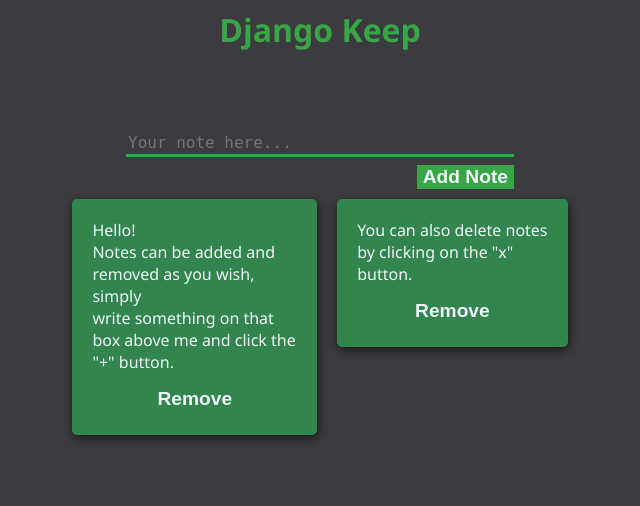
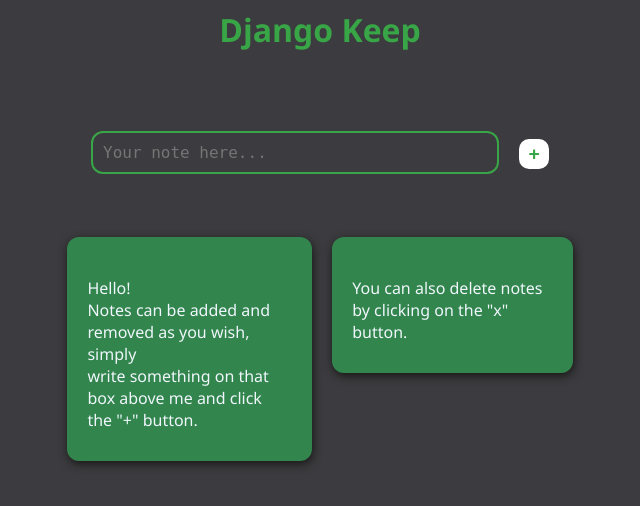
Before and after one commit to DLimaRafael/djangokeep, a Django app: page / in a window 1280 px wide. Shown: the top 506 px of the page, without its empty margins (320-960 px from the left). Run offline with Django 4.2, Linux system fonts and the light colour scheme; data comes from the database, SQL or seed files in the repository; both versions use the stored data as it was after the commit.

Commit message:
Style changes and fixing some errors

```diff
--- a/djangokeep/static/css/index.css
+++ b/djangokeep/static/css/index.css
@@ -3,9 +3,14 @@
     --task-background: rgb(46, 44, 50);
     --shadow-color: rgb(23, 23, 23);
     --green: rgb(56, 165, 70);
+    --light-green: rgb(228, 252, 230);
     --note-green: rgb(50, 133, 76);
     --button-background: rgb(50, 133, 76);
     --text-color: rgb(239, 246, 252);
+
+    --border-curve: 12px;
+    --button-curve: 10px;
+    --small-button-curve: 5px;
 }
 
 body {
@@ -31,23 +36,43 @@ h1 {
     margin: 0 auto;
 }
 
+.input {
+    display: flex;
+    flex-direction: row;
+    align-items: center;
+    justify-content: center;
+}
+
+.input input:focus {
+    outline: none;
+}
+
 .list {
     display: flex;
     flex-wrap: wrap-reverse;
     align-items: flex-end;
     max-width: 55vw;
+    margin-top: 5vh;
 }
 
 .actions {
-    margin: 0;
+    margin: -20px -20px 10px auto;
     padding: 0;
     display: flex;
     flex-direction: row;
-    justify-content: center;
+    justify-content: flex-end;
+}
+
+.actions input {
+    font-size: 1.2em;
 }
 
 .button {
     border: none;
+    border-radius: var(--button-curve);
+    min-width: 30px;
+    min-height: 30px;
+    margin: 0;
     color: var(--text-color);
     background-color: var(--background);
     font-size: 1.2rem;
@@ -59,14 +84,17 @@ h1 {
     user-select: none;
 }
 
-.actions input {
-    margin: 5px;
+#taskForm {
+    display: flex;
 }
 
 #addButton {
-    background-color: var(--green);
-    min-width: 7vw;
-    align-self: flex-end;
+    background-color: white;
+    color: var(--green);
+    min-width: 30px;
+    min-height: 30px;
+    margin-left: 20px;
+    margin-top: 8px;
 }
 
 #doneText {
@@ -75,24 +103,15 @@ h1 {
     color: var(--text-color);
 }
 
-#taskInput {
-    display: flex;
-    flex-direction: column;
-}
-
-#taskInput input:focus {
-    outline: none;
-}
-
 #taskContent {
-    border: none;
+    border: var(--green) 2px solid;
     color: var(--text-color);
     background-color: var(--background);
-    border-bottom: solid 3px var(--green);
-    border-radius: 0;
+    border-radius: var(--border-curve);
     width: 30vw;
     font-size: 1rem;
     resize: none;
+    padding: 10px;
     margin-bottom: 1vh;
     overflow: auto;
     animation-duration: 500ms;
@@ -120,15 +139,19 @@ h1 {
     display: flex;
     flex-direction: column;
     background-color: var(--note-green);
-    border-radius: 5px;
+    border-radius: var(--border-curve);
     max-width: 16vw;
-    max-height: 35vh;
+    max-height: 34vh;
     word-wrap: break-word;
     padding-bottom: 10px;
     margin: 10px;
     padding: 20px;
     box-shadow: var(--shadow-color) 1px 3px 10px;
     overflow: hidden;
+}
+
+#task:hover #deleteButton {
+    opacity: 1;
 }
 
 #task p {
@@ -141,6 +164,7 @@ h1 {
     overflow: hidden;
     margin: 0;
     margin-bottom: 10px;
+    margin-right: 10px;
 }
 
 #task .button {
@@ -153,6 +177,10 @@ h1 {
 }
 
 #deleteButton {
+    opacity: 0;
+    border: white 2px solid;
+    background-color: white;
+    color: var(--note-green);
+    align-self: flex-end;
     padding: 0;
-    background-color: var(--button-background);
 }
--- a/manage.py
+++ b/manage.py
@@ -6,7 +6,7 @@ import sys
 
 def main():
     """Run administrative tasks."""
-    os.environ.setdefault('DJANGO_SETTINGS_MODULE', 'djangotodo.settings')
+    os.environ.setdefault('DJANGO_SETTINGS_MODULE', 'djangokeep.settings')
     try:
         from django.core.management import execute_from_command_line
     except ImportError as exc:
--- a/todo/templates/index.html
+++ b/todo/templates/index.html
@@ -11,20 +11,25 @@
 <body>
     <div class='content'>
         <h1>Django Keep</h1>
-        <form id="taskInput" action="/addTodoItem/" method = "post">{% csrf_token %}
-            <textarea id="taskContent" columns=50 rows=1 placeholder="Your note here..." name="content"></textarea>
-            <input id="addButton" class="button" type="submit" value="Add Note">
-        </form>
+        <div class='input'>
+            <form id="taskForm" action="/addTodoItem/" method = "post">{% csrf_token %}
+                <div class="textWrapper">
+                    <textarea id="taskContent" columns=50 rows=1 placeholder="Your note here..." name="content"></textarea>
+                </div>
+                <div class='inputButtons'>
+                    <input id="addButton" class="button" type="submit" value="+">
+                </div>
+            </form>
+        </div>
         <div class="list">
             {% for i in all_tasks %}
                 <div id="task">
-                        <span id="taskText"><p>{{i.content}}</p></span>
                     <div class="actions">
-
                         <form action="/deleteTodoItem/{{i.id}}/" method="post">{% csrf_token %}
-                            <input class="button" id="deleteButton" type="submit" value="Remove">
+                            <input class="button" id="deleteButton" type="submit" value="x">
                         </form>
                     </div>
+                    <span id="taskText"><p>{{i.content}}</p></span>
                 </div>
             {% endfor %}
         </div>
```
Also changed, not shown: db.sqlite3.
